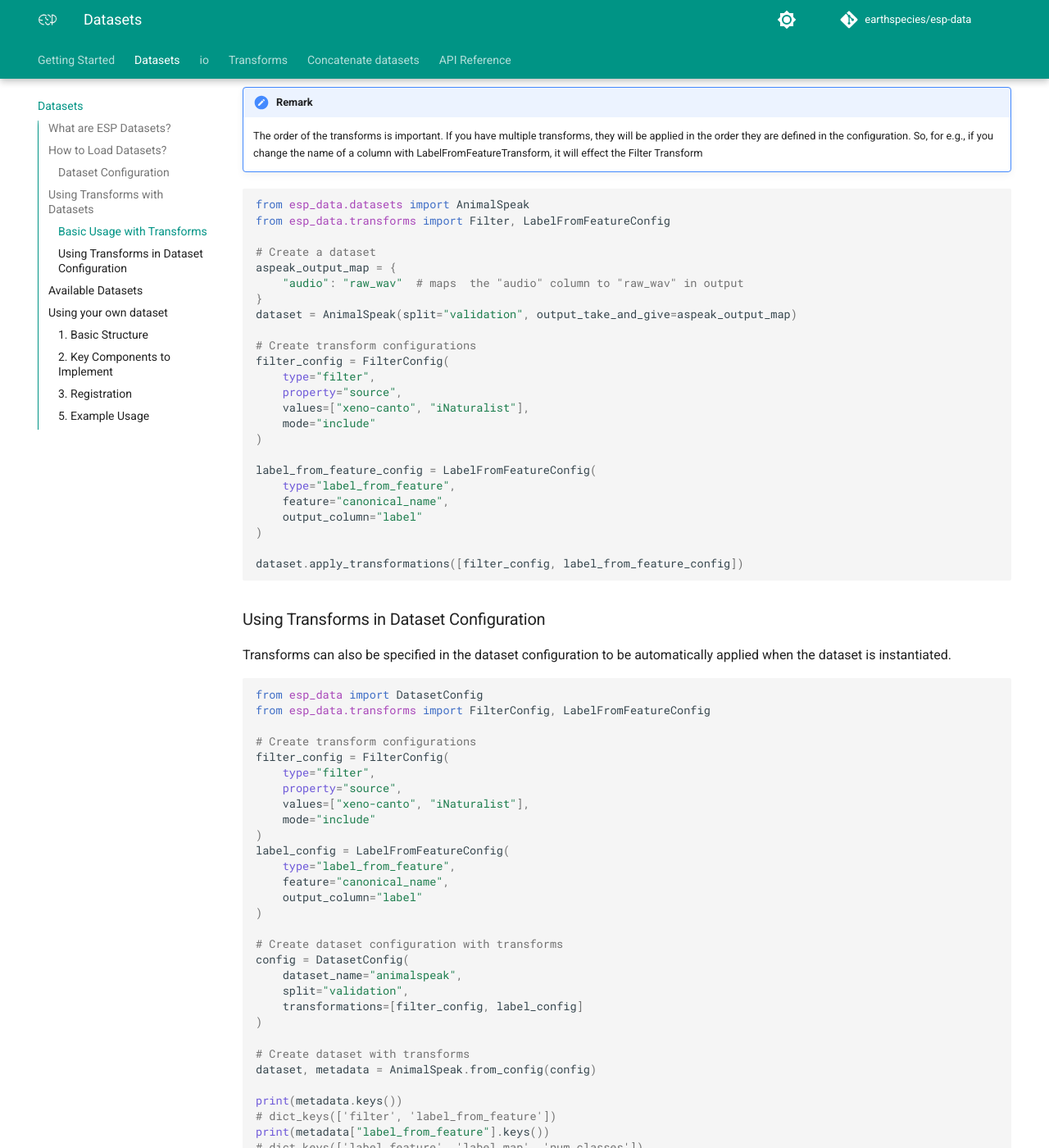
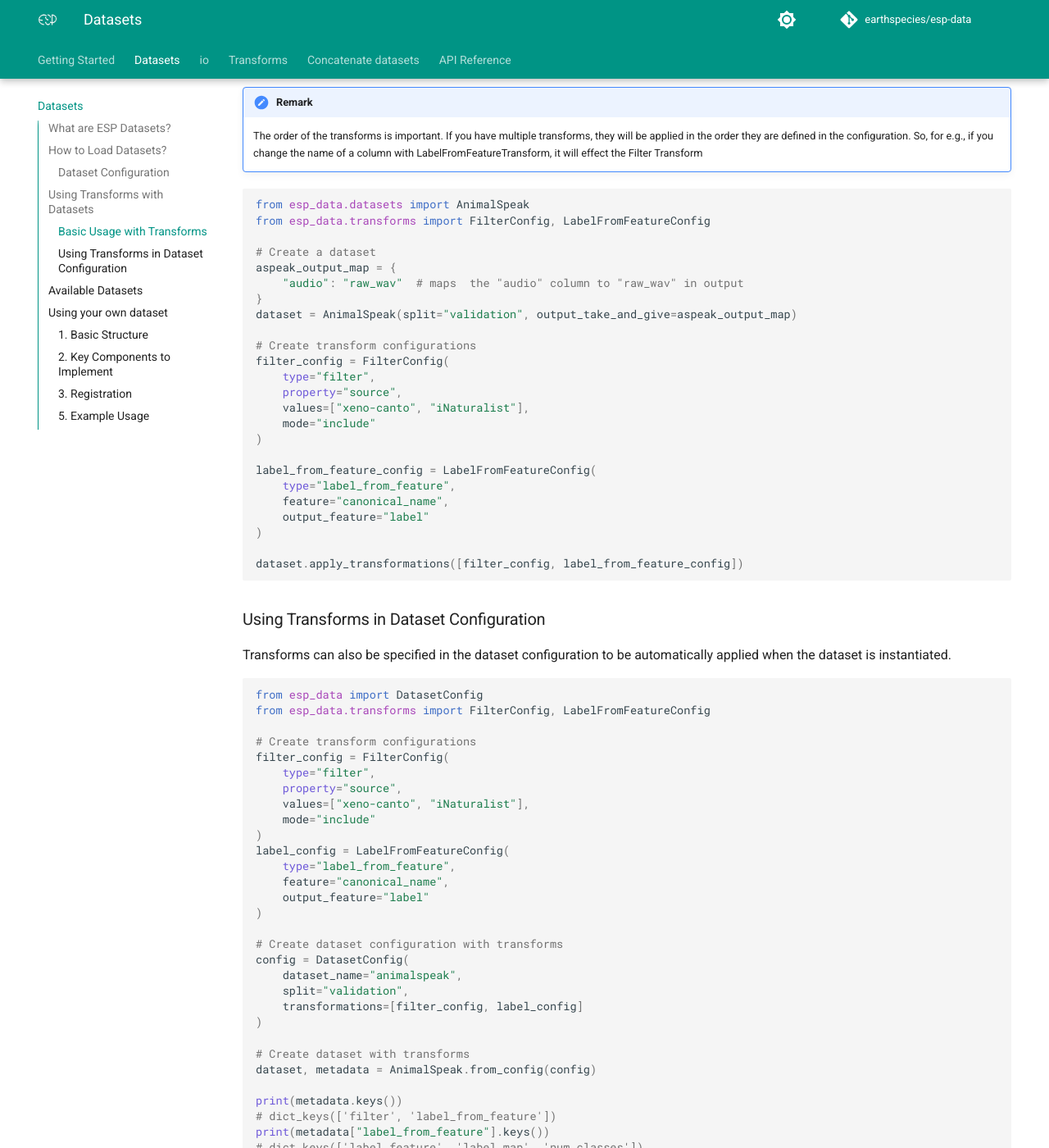
Before and after one commit to earthspecies/alp-data, an MkDocs documentation site: the page built from docs/datasets.md, in a window 1280 px wide and 1400 px high, scrolled down 2289 px. Shown: the whole window at 82% size. Built offline with MkDocs 1.6.1 and Material for MkDocs 9.7.7, drawn with Linux system fonts in a browser that asks for light colours; comment, search, counter and statistics services are not loaded; the version menu is left out.

Commit message:
Fixed Filter -> FilterConfig typo (#171)
I fixed a typo in the docs where Filter was imported instead of
FilterConfig.

---------

Co-authored-by: Gagan Narula <gagan@earthspecies.org>

````diff
--- a/docs/datasets.md
+++ b/docs/datasets.md
@@ -105,7 +105,7 @@ Transforms can be used in a sequential way, as in first get the original dataset
 
 ```python
 from esp_data.datasets import AnimalSpeak
-from esp_data.transforms import Filter, LabelFromFeatureConfig
+from esp_data.transforms import FilterConfig, LabelFromFeatureConfig
 
 # Create a dataset
 aspeak_output_map = {
@@ -124,7 +124,7 @@ filter_config = FilterConfig(
 label_from_feature_config = LabelFromFeatureConfig(
     type="label_from_feature",
     feature="canonical_name",
-    output_column="label"
+    output_feature="label"
 )
 
 dataset.apply_transformations([filter_config, label_from_feature_config])
@@ -148,7 +148,7 @@ filter_config = FilterConfig(
 label_config = LabelFromFeatureConfig(
     type="label_from_feature",
     feature="canonical_name",
-    output_column="label"
+    output_feature="label"
 )
 
 # Create dataset configuration with transforms
````
